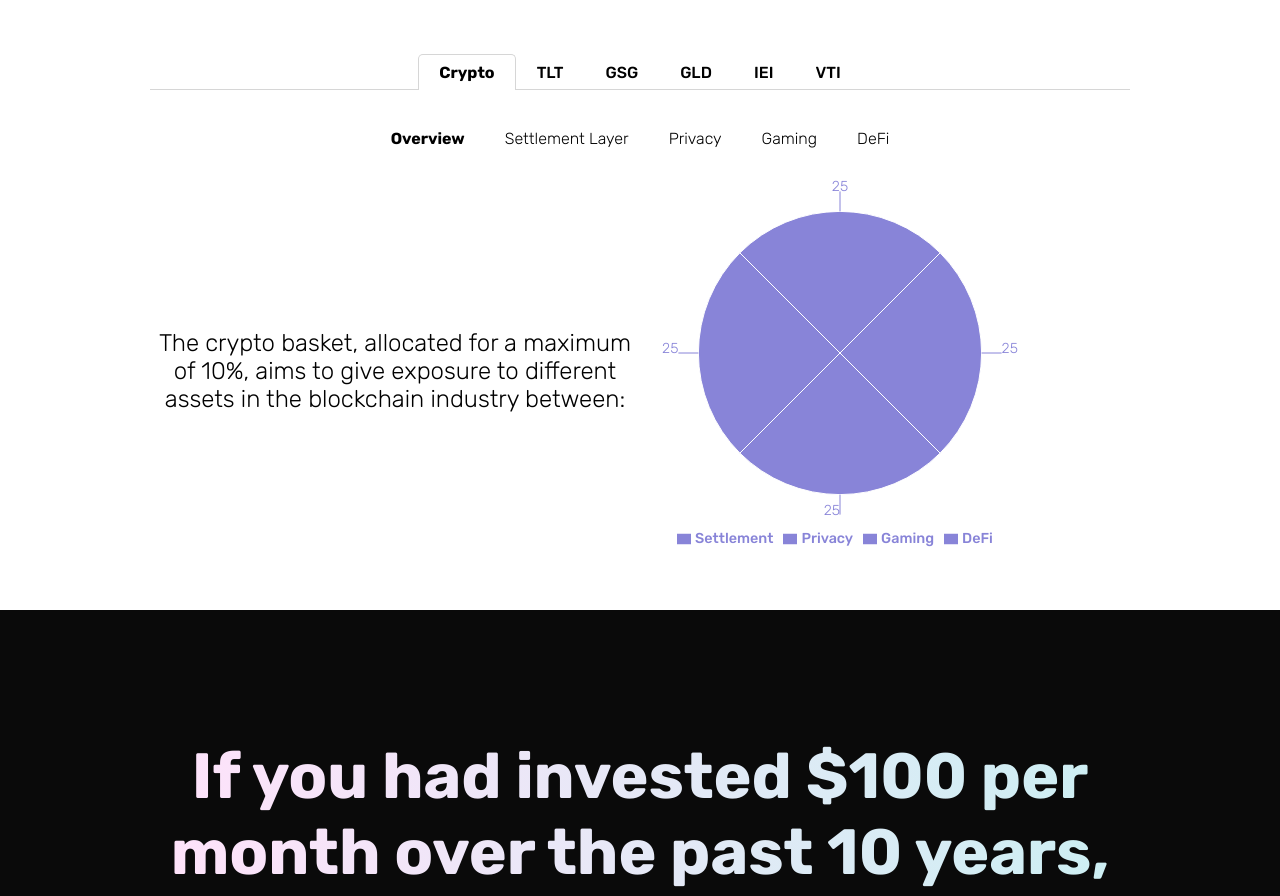
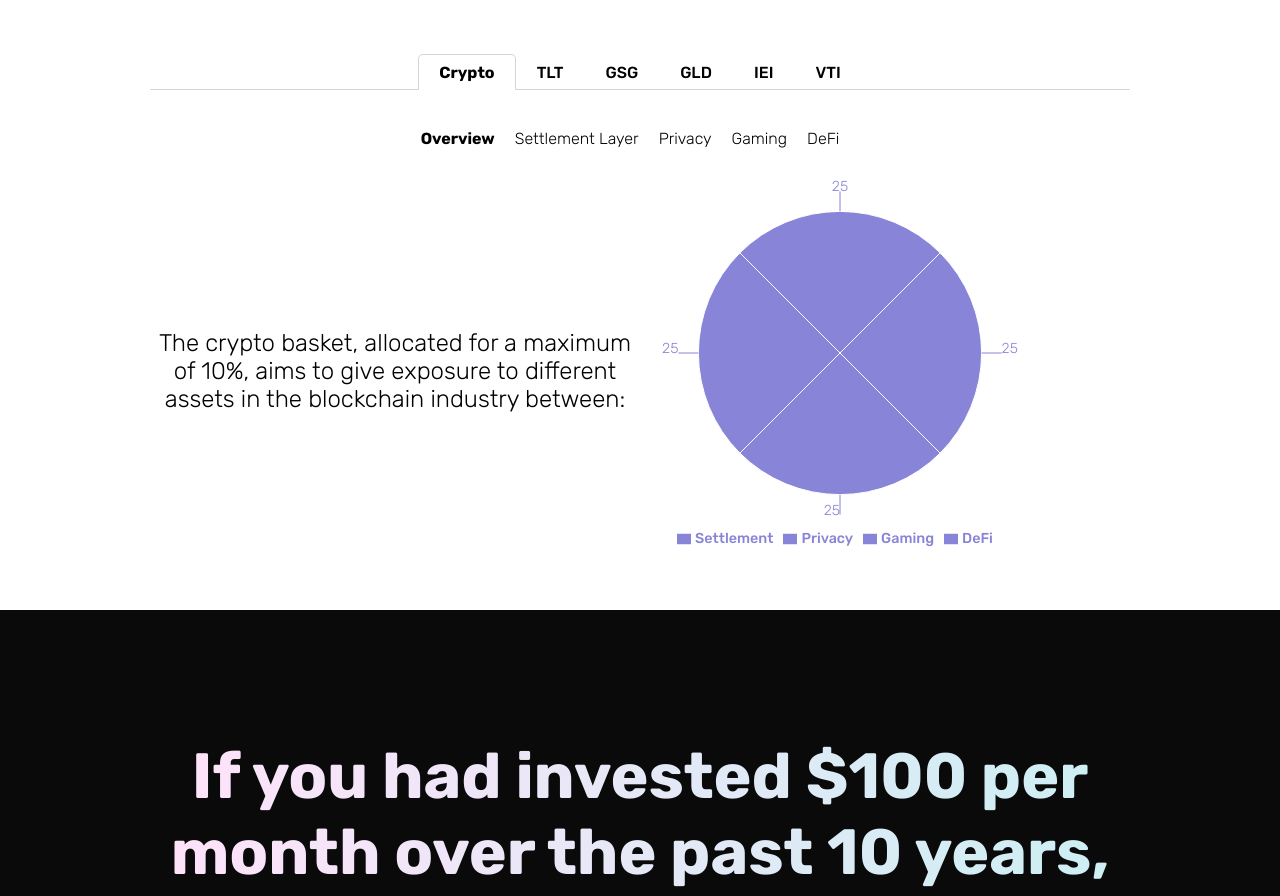
Before and after one commit to pie-dao/frontend, a React (Create React App) app: page / in a window 1280 px wide. Shown: the part 3000-3896 px from the top of the page. Built offline with nearby package versions, Linux system fonts and the light colour scheme.

Commit message:
css tweaks

```diff
--- a/src/Components/Features.js
+++ b/src/Components/Features.js
@@ -66,6 +66,8 @@ const Content = styled.div`
   /* background-color: #f6f6f6; */
 
   @media (max-width: 768px) {
+    width: 100%;
+    padding: 0 10%;
   }
 `;
 
--- a/src/react-tabs.css
+++ b/src/react-tabs.css
@@ -99,7 +99,7 @@ p.Ptab {
 
 .noborder li {
     border:none;
-    padding-inline-start: 20;
+    padding-inline-start: 0;
 }
 
 .lightWeight {
```
